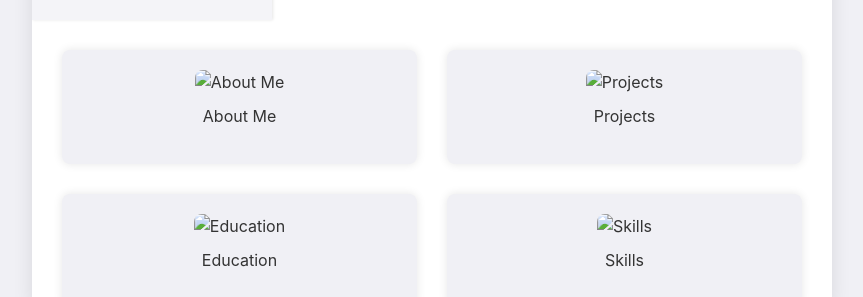
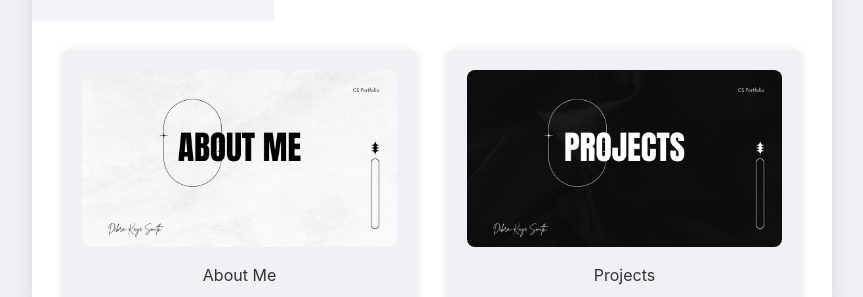
Before and after one commit to itsdebrakayes/personal-portfolio, a plain HTML site: page main.html in a window 1280 px wide. Shown: the part 372-669 px from the top of the page, without its empty margins (208-1071 px from the left). Drawn offline with Linux system fonts and the light colour scheme.

Commit message:
Update main.html

```diff
--- a/main.html
+++ b/main.html
@@ -29,27 +29,27 @@
         <div id="main-content" class="content">
             <div class="section-squares">
                 <div class="square" onclick="location.href='aboutMe.html'">
-                    <img src="../CSPortfolio/images/aboutMe.jpg" alt="About Me">
+                    <img src="aboutMe.jpg" alt="About Me">
                     <p>About Me</p>
                 </div>
                 <div class="square" onclick="locSation.href='projects.html'">
-                    <img src="../CSPortfolio/images/projects.jpg" alt="Projects">
+                    <img src="projects.jpg" alt="Projects">
                     <p>Projects</p>
                 </div>
                 <div class="square" onclick="location.href='education.html'">
-                    <img src="../CSPortfolio/images/education.jpg" alt="Education">
+                    <img src="education.jpg" alt="Education">
                     <p>Education</p>
                 </div>
                 <div class="square" onclick="location.href='skills.html'">
-                    <img src="../CSPortfolio/images/skills.jpg" alt="Skills">
+                    <img src="skills.jpg" alt="Skills">
                     <p>Skills</p>
                 </div>
                 <div class="square" onclick="location.href='experience.html'">
-                    <img src="../CSPortfolio/images/experience.jpg" alt="Experience">
+                    <img src="experience.jpg" alt="Experience">
                     <p>Experience</p>
                 </div>
                 <div class="square" onclick="location.href='summary.html'">
-                    <img src="../CSPortfolio/images/summary.jpg" alt="Summary">
+                    <img src="summary.jpg" alt="Summary">
                     <p>Summary</p>
                 </div>
             </div>
```
